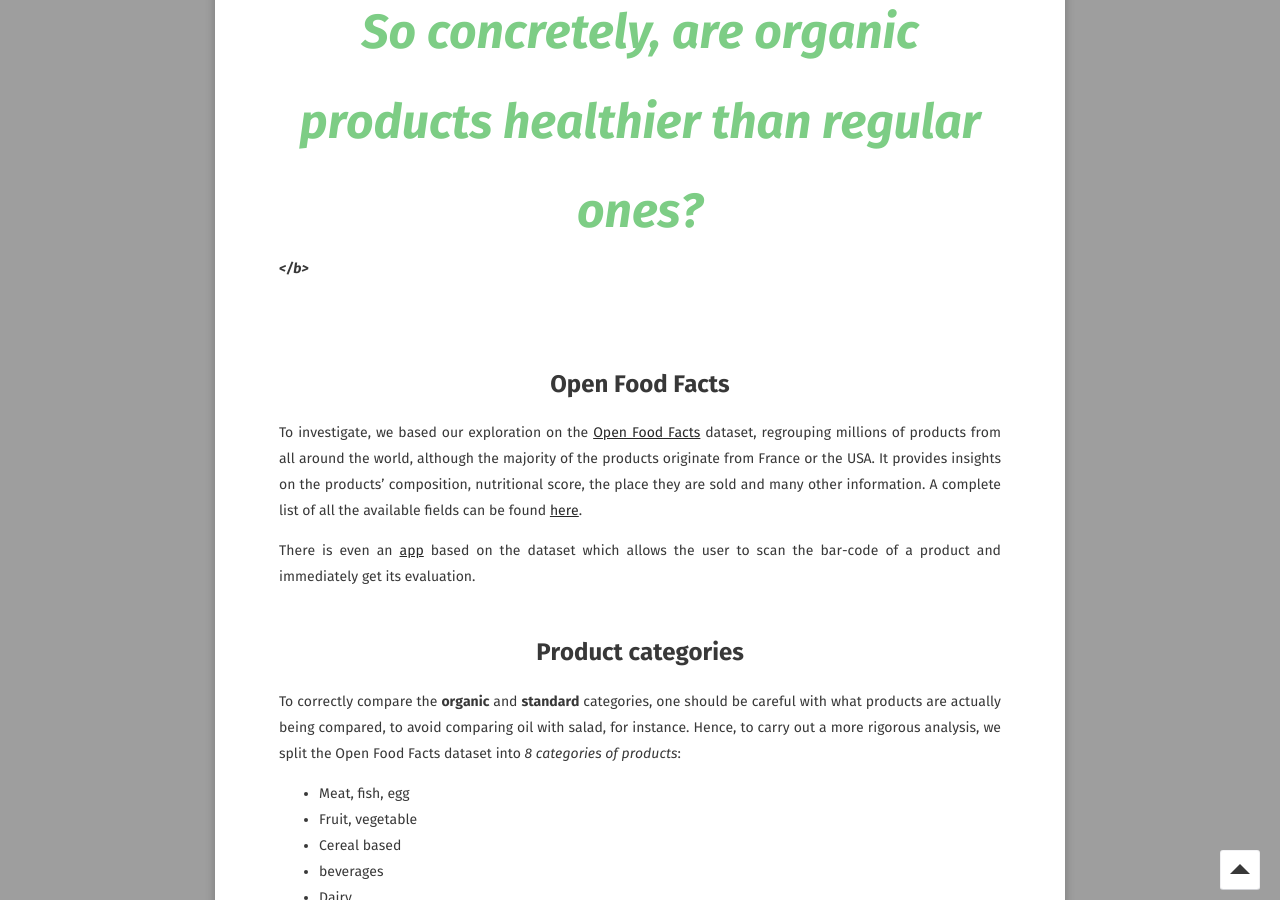
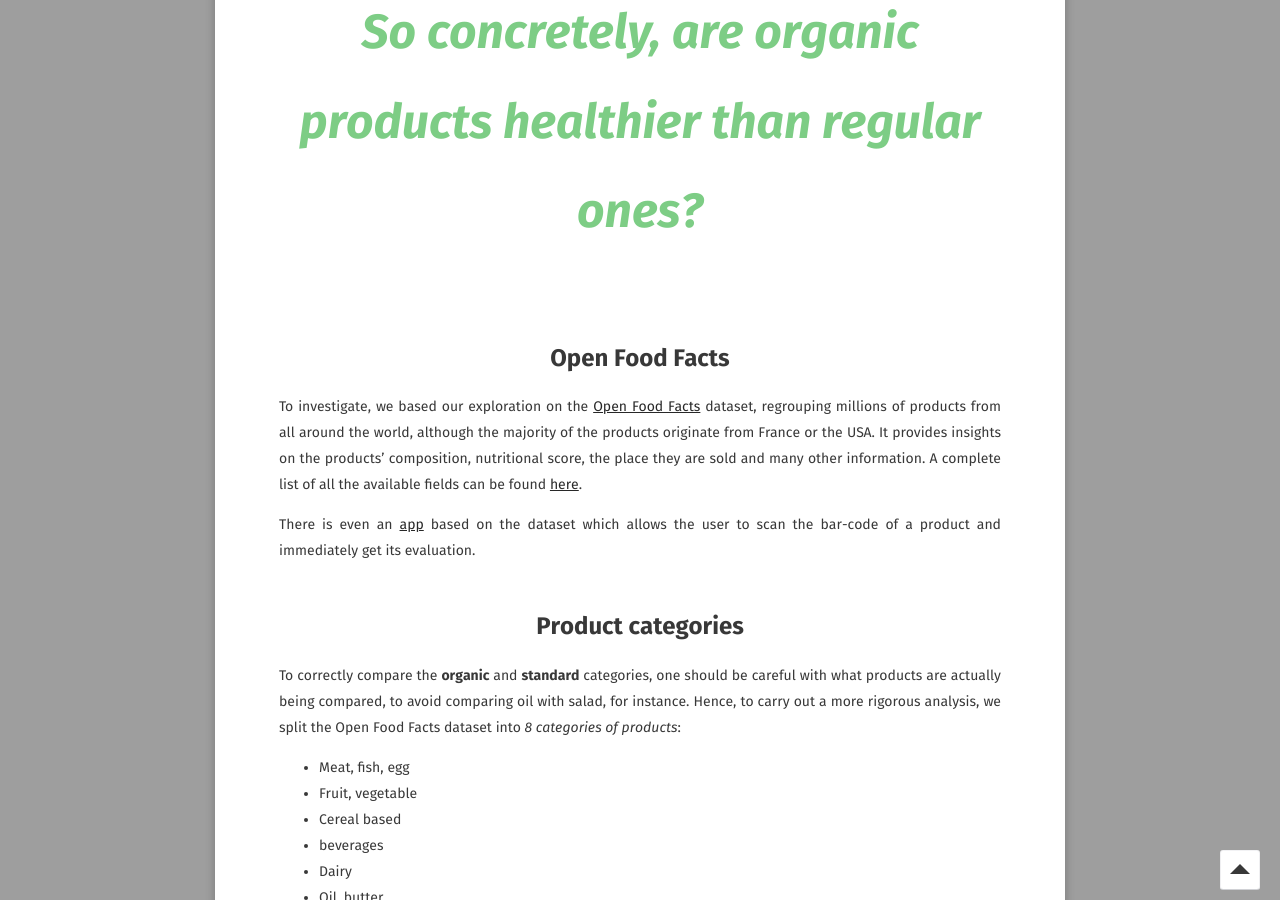
Before and after one commit to AntoineWeber/ADA_Project_RobAda, a Jekyll site: the page built from story.md, in a window 1280 px wide and 900 px high, scrolled down 743 px. Built offline with Jekyll 4.4.1, drawn with Linux system fonts in a browser that asks for light colours; some web fonts are replaced; comment, search, counter and statistics services are not loaded.

Commit message:
in html order matter mdr

```diff
--- a/story.md
+++ b/story.md
@@ -9,7 +9,7 @@ Nowadays, most products come in two flavors: **organic** or **standard**. Conseq
 
 <br><br>
 
-<b><i><center><font color="#7DCD85"><font size="7">So concretely, are organic products healthier than regular ones? </font></font></center></b></i>
+<b><i><center><font color="#7DCD85"><font size="7">So concretely, are organic products healthier than regular ones? </font></font></center></i></b>
 
 <br><br>
 
```
